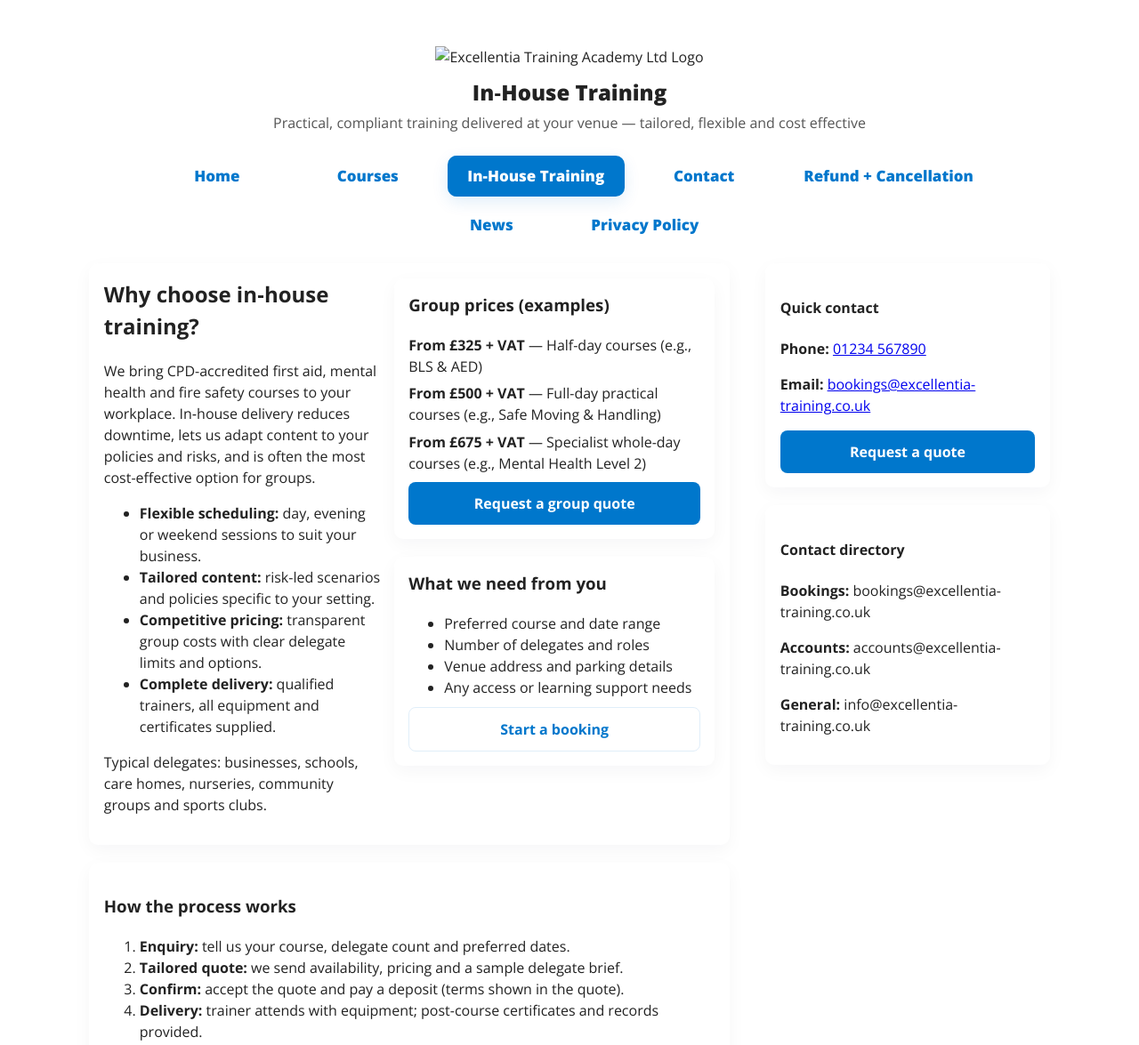
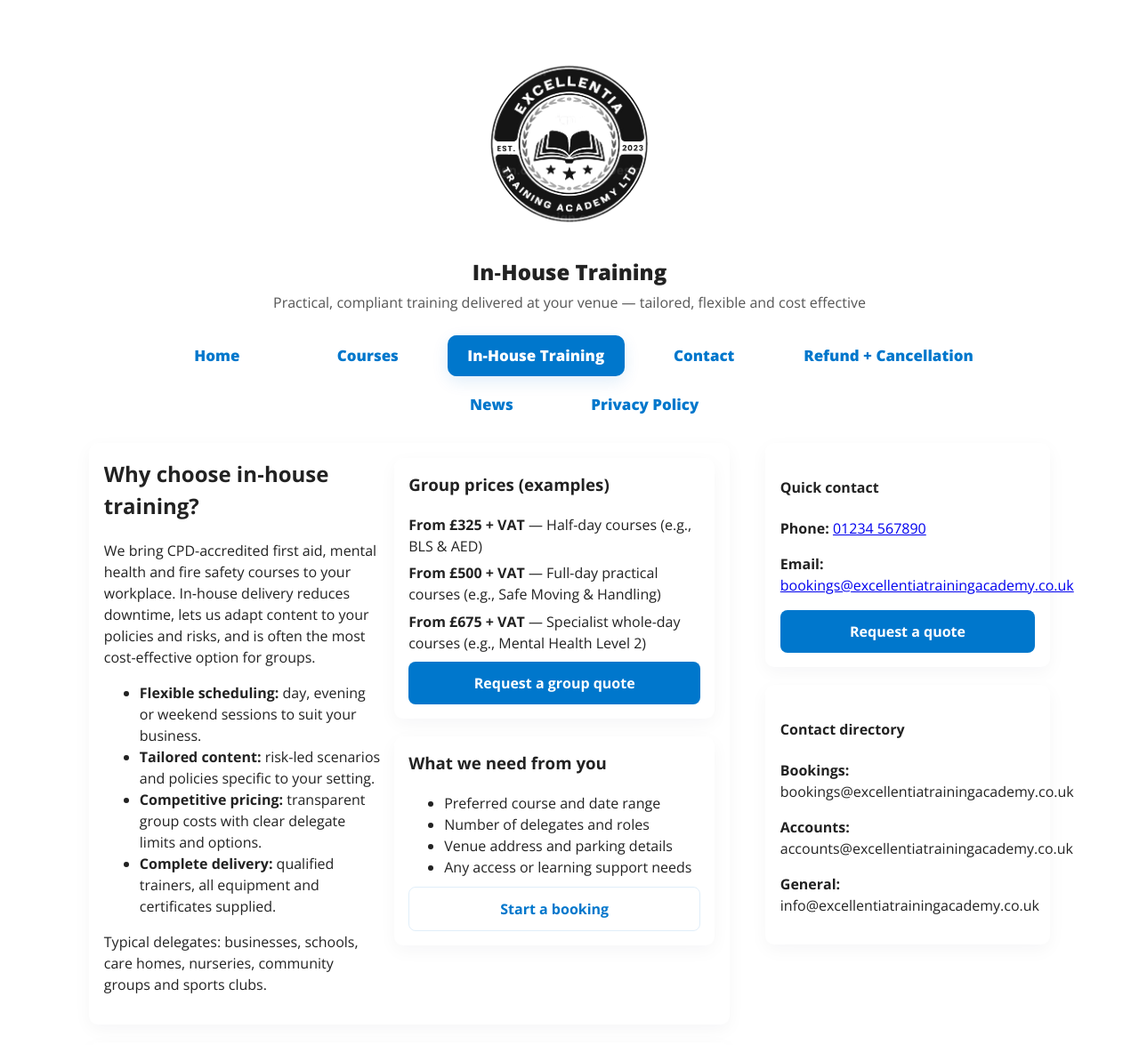
Before and after one commit to cottam19978/first-aid-website, a plain HTML site: page in-house.html in a window 1280 px wide. Shown: the top 1175 px of the page at 89% size. Drawn offline with nearby package versions, Linux system fonts and the light colour scheme.

Commit message:
Update in-house.html

```diff
--- a/in-house.html
+++ b/in-house.html
@@ -11,7 +11,7 @@
 <body>
   <div class="container">
     <header>
-      <img src="images/logo.png" alt="Excellentia Training Academy Ltd Logo" class="logo" />
+      <img src="logo.png" alt="Excellentia Training Academy Ltd Logo" class="logo" />
       <h1>In‑House Training</h1>
       <p class="tagline">Practical, compliant training delivered at your venue — tailored, flexible and cost effective</p>
     </header>
@@ -132,22 +132,24 @@
           <div class="card">
             <h4>Quick contact</h4>
             <p class="muted small"><strong>Phone:</strong> <a href="tel:01234567890">01234 567890</a></p>
-            <p class="muted small"><strong>Email:</strong> <a href="mailto:bookings@excellentia-training.co.uk">bookings@excellentia-training.co.uk</a></p>
+            <p class="muted small"><strong>Email:</strong> <a href="mailto:bookings@excellentiatrainingacademy.co.uk">bookings@excellentiatrainingacademy.co.uk</a></p>
             <a class="button full" href="contact.html?enquiry=group" style="margin-top:0.5rem;">Request a quote</a>
           </div>
 
           <div class="card" style="margin-top:0.9rem;">
             <h4>Contact directory</h4>
-            <p class="muted small"><strong>Bookings:</strong> bookings@excellentia-training.co.uk</p>
-            <p class="muted small"><strong>Accounts:</strong> accounts@excellentia-training.co.uk</p>
-            <p class="muted small"><strong>General:</strong> info@excellentia-training.co.uk</p>
+            <p class="muted small"><strong>Bookings:</strong> bookings@excellentiatrainingacademy.co.uk</p>
+            <p class="muted small"><strong>Accounts:</strong> accounts@excellentiatrainingacademy.co.uk</p>
+            <p class="muted small"><strong>General:</strong> info@excellentiatrainingacademy.co.uk</p>
           </div>
         </div>
       </aside>
     </main>
 
-    <footer>
-      <p>© 2023 Excellentia Training Academy Ltd | Bolton, UK</p>
+   <footer class="site-footer">
+      <div class="footer-inner">
+        <p>© 2023 Excellentia Training Academy Ltd | Bolton, UK</p>
+      </div>
     </footer>
 
     <script type="application/ld+json">
@@ -158,7 +160,7 @@
       "provider": {
         "@type": "Organization",
         "name": "Excellentia Training Academy Ltd",
-        "url": "https://www.excellentia-training.co.uk"
+        "url": "https://www.excellentiatrainingacademy.co.uk"
       },
       "description": "Tailored in‑house training delivered at client venues across the UK for first aid, mental health and fire safety."
     }
```
